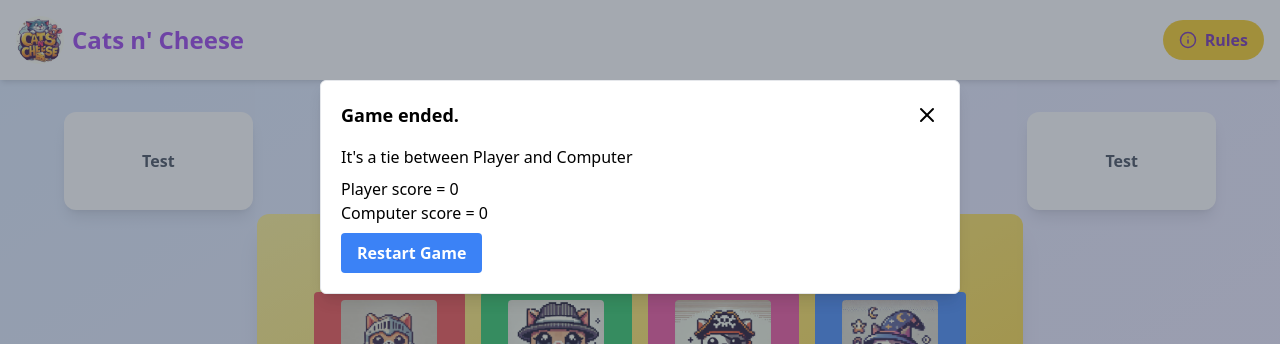
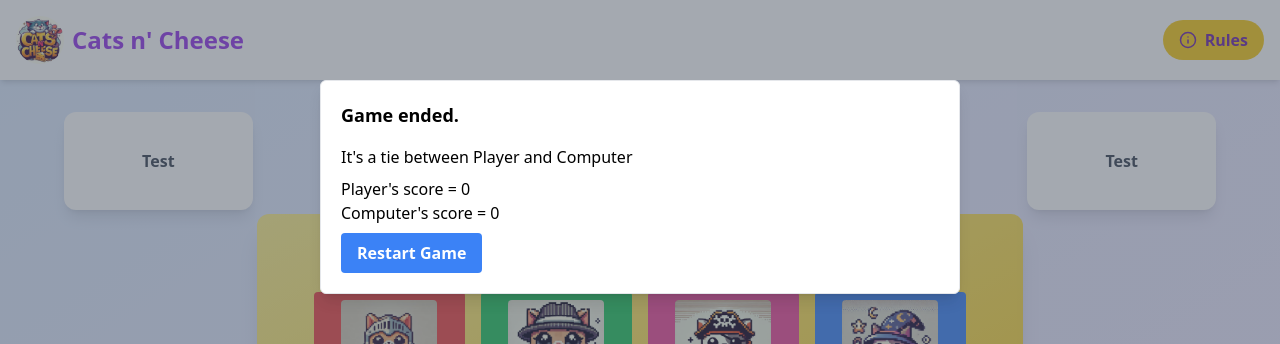
Before and after one commit to sylfort/cats-n-cheese, a Next.js app: page / in a window 1280 px wide. Both pictures are taken after a click on the button "End Game". Shown: the top 344 px of the page. Built offline with nearby package versions, Linux system fonts and the light colour scheme.

Commit message:
debug endGame modal and restart game function

```diff
--- a/src/components/component/catComponent.jsx
+++ b/src/components/component/catComponent.jsx
@@ -25,6 +25,8 @@ const CatComponent = () => {
   const [winner, setWinner] = useState(null);
   const [isEnd, setIsEnd] = useState(false);
 
+
+  const toggleModal = () => setIsEnd(!isEnd);
   useEffect(() => {
     const initialCats = [
       new Cat("Warrior Cat"),
@@ -115,60 +117,26 @@ const CatComponent = () => {
     console.log("Game ended.");
 
     // showing statistics ends the game, this can be modified
-    const scores = {};
-
     // This can be updated to display to the user
     Object.values(players).forEach((player) => {
       scores[player.name] = player.points;
     });
 
-    console.log(scores, 1);
     const winner = Math.max(...Object.values(scores));
-    console.log(scores, 2);
     const winners = Object.keys(scores).filter((key) => scores[key] === winner);
-    console.log(scores, 3);
 
     if (winners.length === 1) {
       setWinner(`The winner is ${winners[0]}`);
     } else {
       setWinner(`It's a tie between ${winners.join(" and ")}`);
     }
+    setIsEnd(true);
 
-    setScores(scores);
-
-    // Reset players using the Player class constructor
-    const singlePlayer = new Player("Player");
-    const computer = new Player("Computer");
-
-    setPlayers({ singlePlayer, computer });
-
-    // Reset cats
-    setCats((prevCats) =>
-      prevCats.map((cat, index) => {
-        const newCat = new Cat(cat.name);
-        newCat.id = index + 1; // Assign unique IDs starting from 1
-        newCat.amountOfCheese = prevCats; // Use the previous cats array to set amount of cheese
-        return newCat;
-      })
-    );
-
-    // Reset cheese amounts
-    setCheeseAmounts(() => {
-      const resetCheeseAmounts = cats.reduce((acc, cat) => {
-        acc[cat.name] = cat.amountOfCheese;
-        return acc;
-      }, {});
-      return resetCheeseAmounts;
-    });
-
-    // Reset round
-    setRounds(1);
   };
 
   const handleRestart = () => {
     console.log("Game restarted");
 
-    // setIsEnd(false);
     // Reset players using the Player class constructor
     const singlePlayer = new Player("Player");
     const computer = new Player("Computer");
@@ -204,12 +172,7 @@ const CatComponent = () => {
         return acc;
       }, {});
     });
-
-    console.log(scores, 4);
-
     setWinner(null);
-    // setScores({});
-    // setIsEnd(false);
   };
 
   return (
@@ -254,23 +217,46 @@ const CatComponent = () => {
       <div className="flex flex-col items-center space-y-2">
         <div>
           <EndGameModal
-            scores={
-              scores && (
-                <>
-                  <p className="mt-2">{winner}</p>
+            onClick={handleShowStatistics}
+          />
 
-                  <div className="mt-2">
-                    {Object.entries(scores).map(([name, points]) => (
-                      <p key={name}>{`${name} score = ${points}`}</p>
-                    ))}
-                  </div>
-                </>
-              )
-            }
-            onClick={handleShowStatistics}
-            restartGame={handleRestart}
-            isEnd={isEnd}
-          />
+      {isEnd  && (<div
+          className="fixed inset-0 w-full h-full overflow-y-auto bg-gray-600 bg-opacity-50"
+          onClick={toggleModal}
+        >
+       <div
+            className="relative w-11/12 p-5 mx-auto bg-white border rounded-md shadow-lg top-20 md:w-3/4 lg:w-1/2"
+            onClick={(e) => e.stopPropagation()}
+          >
+            <div className="flex items-center justify-between">
+              <h3 className="text-lg font-bold">Game ended.</h3>
+            </div>
+
+            <div className="mt-2 overflow-y-auto max-h-[70vh]">
+
+            <p className="mt-2">{winner}</p>
+
+            <div className="mt-2">
+              {Object.entries(scores).map(([name, points]) => (
+                <p key={name}>{`${name}'s score = ${points}`}</p>
+              ))}
+            </div>
+
+              </div>
+
+            <button
+              className="mt-2 px-4 py-2 font-bold text-white bg-blue-500 rounded hover:bg-blue-700"
+              onClick={() => {
+                handleRestart();
+                toggleModal();
+              }}
+            >
+              Restart Game
+            </button>
+          </div>
+        </div>)}
+
+
         </div>
       </div>
     </div>
--- a/src/components/component/endGameModal.jsx
+++ b/src/components/component/endGameModal.jsx
@@ -1,25 +1,18 @@
 import { useState } from "react";
 import { X } from "lucide-react";
 
-const EndGameModal = ({ scores, onClick, restartGame, isEnd }) => {
-  const [isOpen, setIsOpen] = useState(isEnd);
-
-  const toggleModal = () => setIsOpen(!isOpen);
-
-  const restartAndClose = () => {
-    restartGame();
-    toggleModal();
-  };
+const EndGameModal = ({ onClick }) => {
 
   return (
     <>
       <button
-        onClick={toggleModal}
+        onClick={onClick}
         className="px-4 py-2 font-bold text-white bg-blue-500 rounded hover:bg-blue-700"
       >
-        <p onClick={onClick}>End Game</p>
+        <p> End Game</p>
+        {/* <p onClick={onClick}>End Game</p> */}
       </button>
-
+{/*
       {isOpen && (
         <div
           className="fixed inset-0 w-full h-full overflow-y-auto bg-gray-600 bg-opacity-50"
@@ -46,7 +39,7 @@ const EndGameModal = ({ scores, onClick, restartGame, isEnd }) => {
             </button>
           </div>
         </div>
-      )}
+      )} */}
     </>
   );
 };
```
